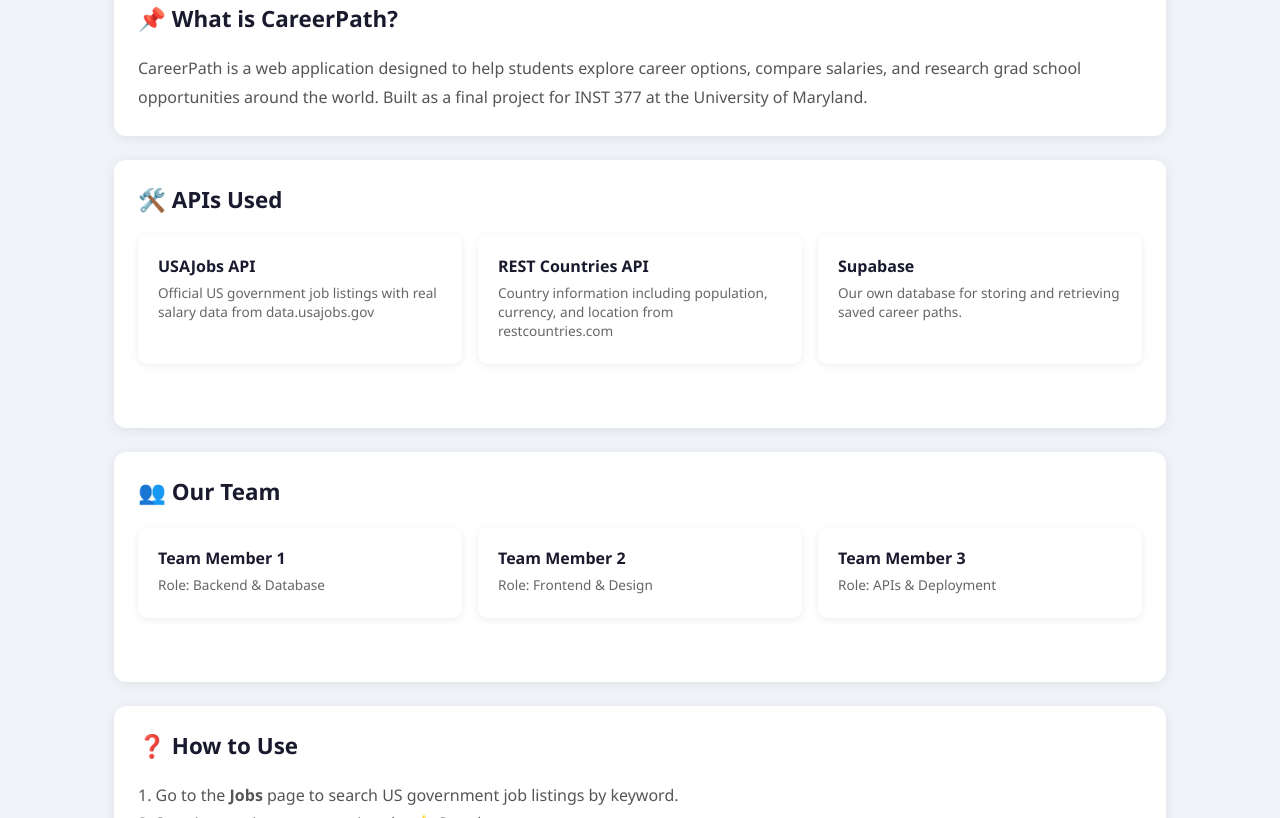
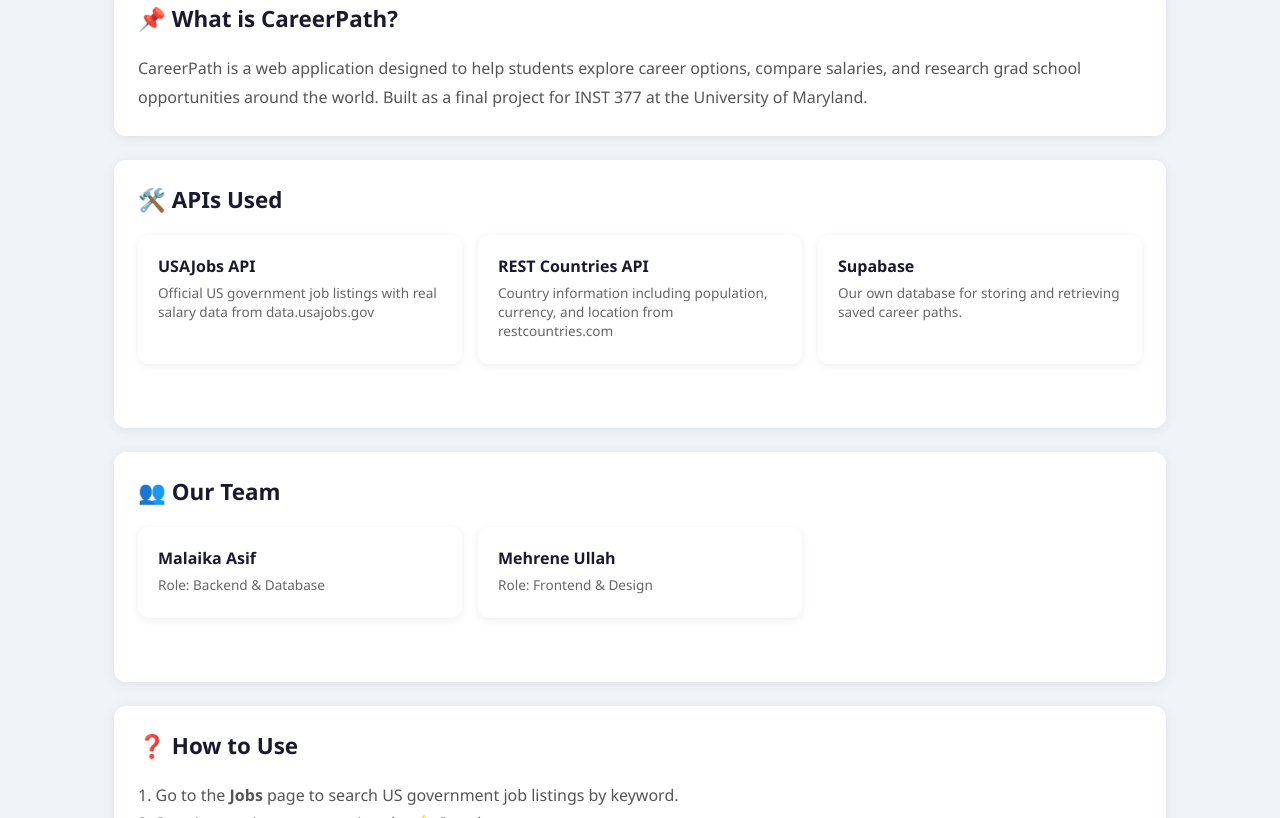
Before and after one commit to mehrene12/INST-377-Final-Project-Spring-2026-, a website: page public/about.html in a window 1280 px wide. Shown: the part 371-1189 px from the top of the page. Drawn offline with Linux system fonts and the light colour scheme.

Commit message:
Adding team members name

```diff
--- a/public/about.html
+++ b/public/about.html
@@ -56,16 +56,12 @@
     <div class="section-title">👥 Our Team</div>
     <div class="card-grid">
       <div class="card">
-        <h3>Team Member 1</h3>
+        <h3>Malaika Asif</h3>
         <p>Role: Backend & Database</p>
       </div>
       <div class="card">
-        <h3>Team Member 2</h3>
+        <h3>Mehrene Ullah</h3>
         <p>Role: Frontend & Design</p>
-      </div>
-      <div class="card">
-        <h3>Team Member 3</h3>
-        <p>Role: APIs & Deployment</p>
       </div>
     </div>
   </div>
```
